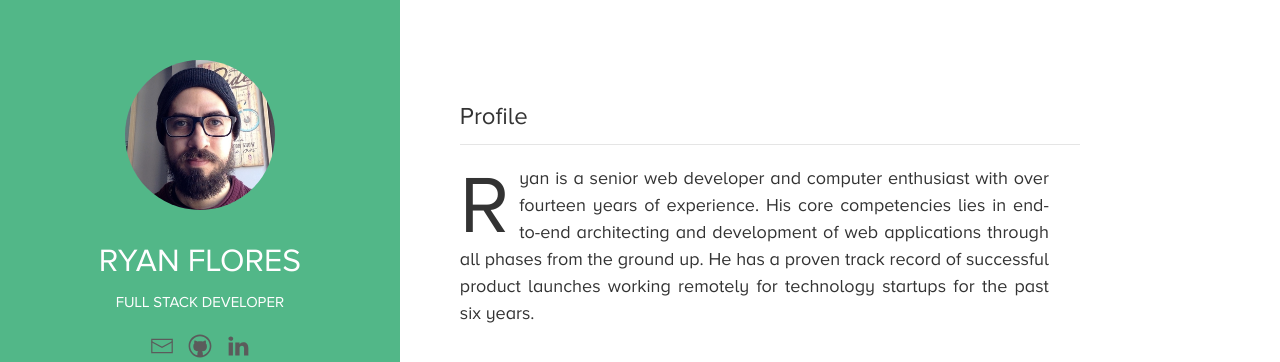
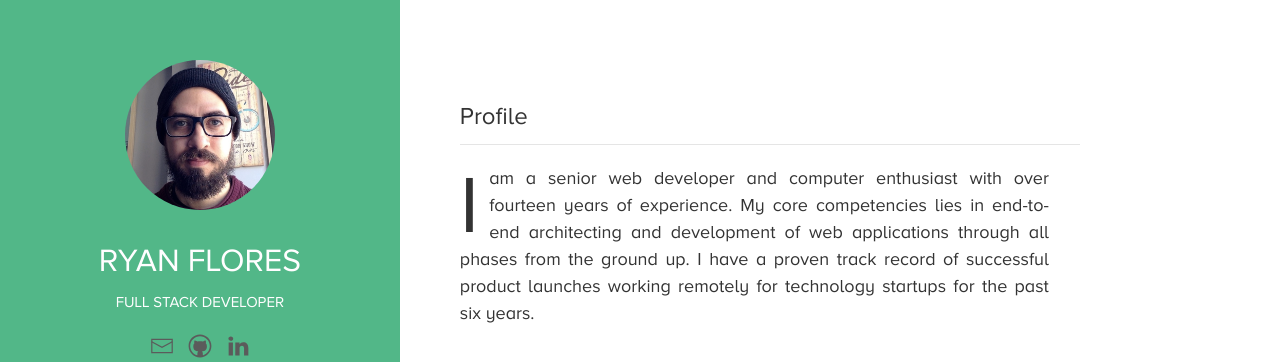
Before and after one commit to refactor8/refactor8.github.io, a Jekyll site: the page built from index.html, in a window 1280 px wide. Shown: the top 362 px of the page. Built offline with Jekyll 4.4.1, drawn with Linux system fonts in a browser that asks for light colours.

Commit message:
Update profile

```diff
--- a/_includes/profile.html
+++ b/_includes/profile.html
@@ -1,7 +1,7 @@
 <div class="uk-section uk-section-default uk-margin-large-top uk-padding-remove">
   <h3 class="uk-heading-divider uk-margin-small-top">Profile</h3>
-  <p class="uk-dropcap profile">Ryan is a senior web developer and computer enthusiast with over fourteen years of experience.
-    His core competencies lies in end-to-end architecting and development of web applications through all phases from the ground up.
-    He has a proven track record of successful product launches working remotely for technology startups for the past six years.
+  <p class="uk-dropcap profile">I am a senior web developer and computer enthusiast with over fourteen years of experience.
+    My core competencies lies in end-to-end architecting and development of web applications through all phases from the ground up.
+    I have a proven track record of successful product launches working remotely for technology startups for the past six years.
   </p>
 </div>
```
